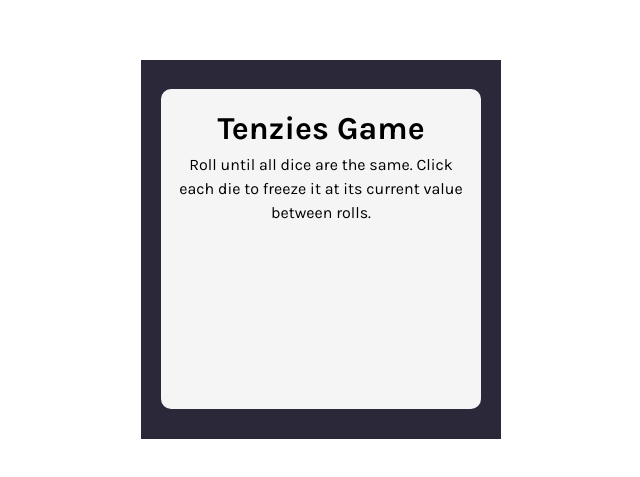
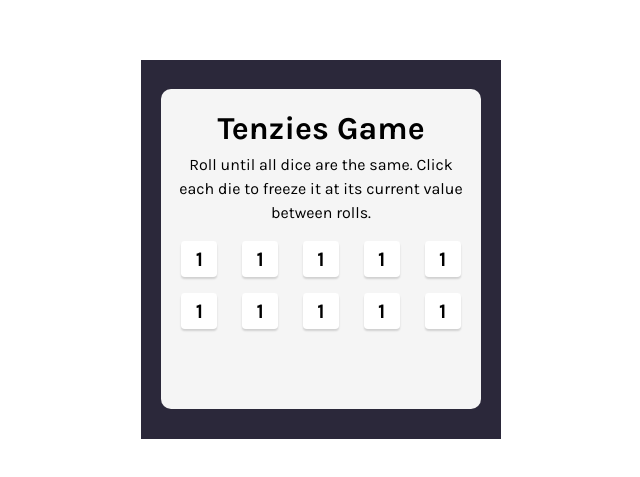
Before and after one commit to Rapidisimo/Tenzies, a React (Vite) app: page / in a window 1280 px wide. Shown: the part 151-628 px from the top of the page, without its empty margins (319-959 px from the left). Built offline with nearby package versions, Linux system fonts and the light colour scheme.

Commit message:
basic setup for dice and component

```diff
--- a/src/App.jsx
+++ b/src/App.jsx
@@ -1,7 +1,9 @@
 
 import React from "react"
+import Die from "./Die"
 
 function App() {
+  const value = 1;
 
   return (
     <main>
@@ -10,6 +12,18 @@ function App() {
           <h1>Tenzies Game</h1>
           <p>Roll until all dice are the same. Click each die to freeze it at its current value between rolls.</p>
         </div>
+        <div className="dice-group">
+          <Die value={value}/>
+          <Die value={value}/>
+          <Die value={value}/>
+          <Die value={value}/>
+          <Die value={value}/>
+          <Die value={value}/>
+          <Die value={value}/>
+          <Die value={value}/>
+          <Die value={value}/>
+          <Die value={value}/>
+        </div>
       </div>
     </main>
   )
--- /dev/null
+++ b/src/Die.jsx
@@ -0,0 +1,11 @@
+import React from "react";
+
+export default function Die(props) {
+    return(
+        <div className="dice">
+            <p className="dice-number">
+                {props.value}
+            </p>
+        </div>
+    )
+}
--- a/src/index.css
+++ b/src/index.css
@@ -26,7 +26,7 @@ main {
   width: 320px;
   height: 320px;
   background-color: #f5f5f5;
-  display: flex;
+  /* display: flex; */
   border-radius: 10px;
   padding: 1em;
 }
@@ -35,3 +35,28 @@ main {
 .intro p {
   text-align: center;
 }
+
+.dice {
+  width: 36px;
+  height: 36px;
+  border-radius: 4px;
+  border-radius: 0.23831rem;
+  background-color: #FFF;
+  box-shadow: 0px 2px 2px 0px rgba(0, 0, 0, 0.15);
+  display: grid;
+  place-items: center;
+}
+
+.dice p {
+  font-weight: 700;
+  font-size: 1.286875rem;
+}
+
+.dice-group {
+  margin-top: 1em;
+  display: grid;
+  place-items: center;
+  grid-template-columns: repeat(5, 1fr);
+  grid-template-rows: 1fr 1fr;
+  gap: 1em;
+}
```
